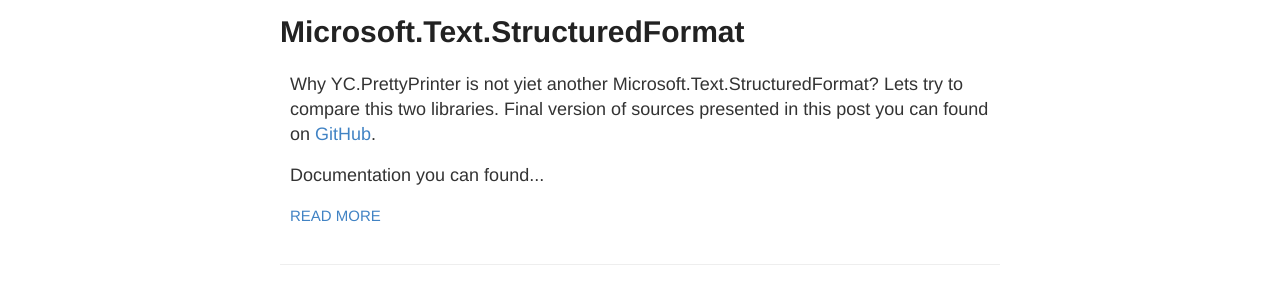
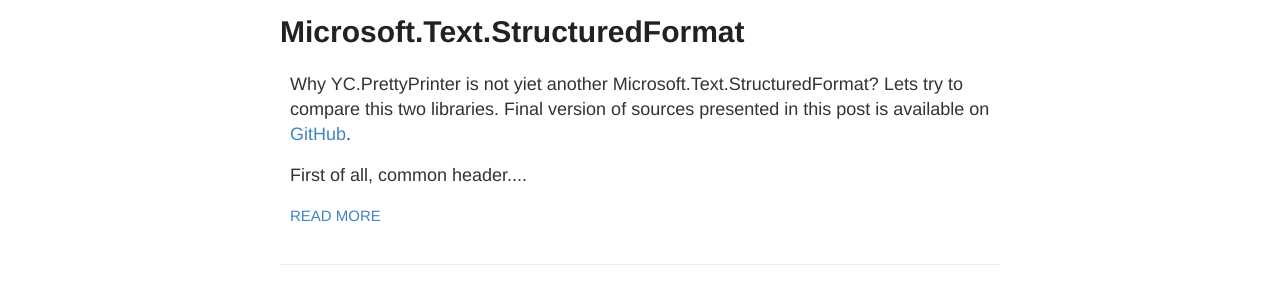
Before and after one commit to YaccConstructor/YaccConstructor.github.io, a Jekyll site: the page built from blog_index.html, in a window 1280 px wide. Shown: the part 206-498 px from the top of the page. Built offline with Jekyll 4.4.1, drawn with Linux system fonts in a browser that asks for light colours; Markdown is read by kramdown in place of the engine named in the settings; some of the changed lines change nothing that is shown.

Commit message:
Post in process

```diff
--- a/_posts/2015-08-14-YC.PrettyPrinter vs Microsoft.Text.StructuredFormat.md
+++ b/_posts/2015-08-14-YC.PrettyPrinter vs Microsoft.Text.StructuredFormat.md
@@ -12,9 +12,7 @@
         <div class="span9" id="main">
 
 
-<p>Why YC.PrettyPrinter is not yiet another Microsoft.Text.StructuredFormat? Lets try to compare this two libraries. Final version of sources presented in this post you can found on <a href="https://github.com/YaccConstructor/YC.PrettyPrinter/blob/master/tests/Example/Program.fs">GitHub</a>.</p>
-
-<p>Documentation you can found here and here</p>
+<p>Why YC.PrettyPrinter is not yiet another Microsoft.Text.StructuredFormat? Lets try to compare this two libraries. Final version of sources presented in this post is available on <a href="https://github.com/YaccConstructor/YC.PrettyPrinter/blob/master/tests/Example/Program.fs">GitHub</a>.</p>
 
 <p>First of all, common header. I use custom parser for simple "C-like" language implemented for tests. In examples below I do not aimed to format input string. So, input and output syntax may be different. Also let we specify width for result layout.</p>
 
@@ -41,7 +39,7 @@
 <span class="k">open</span> <span class="i">CoreParser</span>
 
 <span class="k">let</span> <span onmouseout="hideTip(event, 'fs2', 2)" onmouseover="showTip(event, 'fs2', 2)" class="i">ast</span> <span class="o">=</span>
-    <span class="o">&amp;</span><span class="s">&quot;if (1+5+7) { write(1+2); write(1+2)} else{ write(veryVeryVeryVeryLongVarName+222+3+4)};&quot;</span>
+    <span class="o">&amp;</span><span class="s">&quot;if (1+5+7) { write(1+2)} else{ write(1+3+4)};&quot;</span>
     <span class="o">|&gt;</span> <span class="i">Stmt</span><span class="o">.</span><span class="i">Parser</span><span class="o">.</span><span class="i">parse</span> ()
     <span class="o">|&gt;</span> <span onmouseout="hideTip(event, 'fs3', 3)" onmouseover="showTip(event, 'fs3', 3)" class="t">List</span><span class="o">.</span><span onmouseout="hideTip(event, 'fs4', 4)" onmouseover="showTip(event, 'fs4', 4)" class="f">head</span>
     <span class="o">|&gt;</span> <span onmouseout="hideTip(event, 'fs5', 5)" onmouseover="showTip(event, 'fs5', 5)" class="f">fst</span>
@@ -51,7 +49,7 @@
 </tr>
 </table>
 
-<p>Printer with braking after "then" and "else".</p>
+<p>First step is creation of printer with braking after "then" and "else" by using StructuredFormat. Description of combinators is available <a href="https://github.com/fsprojects/FSharpx.Extras/blob/master/src/FSharpx.Text.StructuredFormat/StructuredFormat.fsi">here</a>.</p>
 
 <table class="pre"><tr><td class="lines"><pre class="fssnip"><span class="l"> 1: </span>
 <span class="l"> 2: </span>
@@ -100,9 +98,18 @@
 </tr>
 </table>
 
-<p>Output</p>
+<p>Output is formatted input string:
+<pre>
+//input: "if (1+5+7) { write(1+2); write(1+2)} else{ write(1+3+4)};"
+if (1 + 5 + 7)
+then
+  write (1 + 2);
+  write (1 + 2)
+else
+  write (1 + 3 + 4)
+</pre></p>
 
-<p>Copy to YCPP</p>
+<p>The next step is migration to YC.PrettyPrinter. Since the <a href="http://yaccconstructor.github.io/YC.PrettyPrinter/reference/yc-prettyprinter-structuredformat.html">set of combinators implemented in YC.PrettyPrinter</a> is similar to the set of StructuredFormat combinators, you need only change openings and correct final function for layout ot string converting.</p>
 
 <table class="pre"><tr><td class="lines"><pre class="fssnip"><span class="l"> 1: </span>
 <span class="l"> 2: </span>
@@ -151,7 +158,18 @@
 </tr>
 </table>
 
-<p>Good. Similar result but som problems with semicolon. Yes, rightL is stub for migration simplification. So, let try ti fix it: wordL and unbracable concatenation without spasec can help to solve problem.</p>
+<p>Run it.
+<pre>
+//input: "if (1+5+7) { write(1+2); write(1+2)} else{ write(1+3+4)};"
+if (1 + 5 + 7)
+then
+  write (1 + 2) ;
+  write (1 + 2)
+else
+  write (1 + 3 + 4)
+</pre></p>
+
+<p>Good. We get similar result but there is some problems with semicolon: extra space is added. It is because rightL is stub for migration simplification. Spaces manipulation in YC.PrettyPrinter and StructuredFormat has some differences. Well, let we try to fix it: wordL and unbrakable concatenation without spaces (combinator &gt;|&lt;) can help to solve the problem.</p>
 
 <table class="pre"><tr><td class="lines"><pre class="fssnip"><span class="l">1: </span>
 <span class="l">2: </span>
@@ -166,7 +184,29 @@
 </tr>
 </table>
 
-<p>Well. Migration is pretty simple. But what about differences? Let try to print variadic "if".</p>
+<pre>
+//input: "if (1+5+7) { write(1+2); write(1+2)} else{ write(1+3+4)};"
+if (1 + 5 + 7)
+then
+  write (1 + 2);
+  write (1 + 2)
+else
+  write (1 + 3 + 4)
+</pre>
+
+<p>Ather modifications outputs are identical.</p>
+
+<p>Well. Migration is pretty simple. But what about differences? Let try to cpecify variadic layout for "if". It is not necessary to add line braking after "then" and "else" always. Sometymes we want to add next block without braking. Result should looks like this example:</p>
+
+<pre>
+if cond
+then stmt1;
+     stmt2
+else
+     stmt3
+</pre>
+
+<p>To implement such printer using StructuredFormat we can use combinator (---) : join, possible break with indent=2.</p>
 
 <table class="pre"><tr><td class="lines"><pre class="fssnip"><span class="l">1: </span>
 <span class="l">2: </span>
@@ -189,17 +229,58 @@
 </tr>
 </table>
 
-<p>Some examples are good but not all. And we can not solve this problem in SF. But YCPP can help us.</p>
+<p>Let try to format some examples.</p>
 
-<table class="pre"><tr><td class="lines"><pre class="fssnip"><span class="l">1: </span>
-<span class="l">2: </span>
-<span class="l">3: </span>
-<span class="l">4: </span>
-<span class="l">5: </span>
-<span class="l">6: </span>
-<span class="l">7: </span>
-<span class="l">8: </span>
-<span class="l">9: </span>
+<pre>
+// input: "if (1+5+7) { write(1+2)} else{ write(1+3+4)};"
+if (1 + 5 + 7)
+then write (1 + 2)
+else write (1 + 3 + 4)
+</pre>
+
+<pre>
+//input: "if (1+5+7) { write(longVarName+longVarName); write(longVarName+longVarName)} else{ write(longVarName+longVarName)};"
+if (1 + 5 + 7)
+then
+  write (longVarName + longVarName);
+  write (longVarName + longVarName)
+else
+  write (longVarName + longVarName)
+</pre>
+
+<pre>
+// input: "if (1+5+7) { write(1+2); write(1+2)} else{ write(1+3+4)};"
+if (1 + 5 + 7)
+then write (1 + 2);
+     write (1 + 2)
+else write (1 + 3 + 4)
+</pre>
+
+<p>Well, seems that all works as we want.</p>
+
+<pre>
+// input: "if (1+5+7) { write(1+2); write(1+2)} else{ write(veryVeryVeryVeryLongVarName+222+3+4)};"
+if (1 + 5 + 7)
+then write (1 + 2);
+     write (1 + 2)
+else
+  write (veryVeryVeryVeryLongVarName
+         + 222 + 3 + 4)
+</pre>
+
+<p>In some cases we can get slightly incorrect output. It happens because we can not sinchronize brakings after "then" and "else" and we can not solve this problem using StructuredFormat. But YC.PrettyPrinter can help us because it contais choice combinator.</p>
+
+<table class="pre"><tr><td class="lines"><pre class="fssnip"><span class="l"> 1: </span>
+<span class="l"> 2: </span>
+<span class="l"> 3: </span>
+<span class="l"> 4: </span>
+<span class="l"> 5: </span>
+<span class="l"> 6: </span>
+<span class="l"> 7: </span>
+<span class="l"> 8: </span>
+<span class="l"> 9: </span>
+<span class="l">10: </span>
+<span class="l">11: </span>
 </pre></td>
 <td class="snippet"><pre class="fssnip highlighted"><code lang="fsharp">    <span class="k">and</span> <span onmouseout="hideTip(event, 'fs17', 76)" onmouseover="showTip(event, 'fs17', 76)" class="f">printS</span> <span onmouseout="hideTip(event, 'fs10', 77)" onmouseover="showTip(event, 'fs10', 77)" class="i">ast</span> <span class="o">=</span>
         <span class="k">match</span> <span onmouseout="hideTip(event, 'fs10', 78)" onmouseover="showTip(event, 'fs10', 78)" class="i">ast</span> <span class="k">with</span>
@@ -208,13 +289,55 @@
         | <span class="i">Stmt</span><span class="o">.</span><span class="i">If</span>(<span class="i">c</span>,<span class="i">t</span>,<span class="i">f</span>) <span class="k">-&gt;</span>
             <span class="k">let</span> <span class="i">_t</span> <span class="o">=</span> <span onmouseout="hideTip(event, 'fs17', 83)" onmouseover="showTip(event, 'fs17', 83)" class="i">printS</span> <span class="i">t</span>
             <span class="k">let</span> <span class="i">_f</span> <span class="o">=</span> <span onmouseout="hideTip(event, 'fs17', 84)" onmouseover="showTip(event, 'fs17', 84)" class="i">printS</span> <span class="i">f</span>
+            <span class="c">// We can specify &quot;template&quot; for &quot;if-then-else&quot; layout.</span>
             <span class="k">let</span> <span class="i">ifTpl</span> <span class="i">f</span> <span class="o">=</span> (<span class="i">wordL</span> <span class="s">&quot;if&quot;</span> <span class="o">^^</span> <span class="i">bracketL</span>(<span onmouseout="hideTip(event, 'fs16', 85)" onmouseover="showTip(event, 'fs16', 85)" class="i">print</span> <span class="i">c</span>)) <span class="o">@@</span> (<span class="i">wordL</span> <span class="s">&quot;then&quot;</span> <span class="o">|&gt;</span> <span class="i">f</span> <span class="o">&lt;|</span> <span class="i">_t</span>) <span class="o">@@</span> (<span class="i">wordL</span> <span class="s">&quot;else&quot;</span> <span class="o">|&gt;</span> <span class="i">f</span> <span class="o">&lt;|</span> <span class="i">_f</span> )
+            <span class="c">// Choice: all unbrekable or all with braking.</span>
             (<span class="i">ifTpl</span> (<span class="o">^^</span>)) <span class="o">&gt;</span><span class="o">//&lt;</span> (<span class="i">ifTpl</span> (<span class="o">@@--</span>))
 </code></pre></td>
 </tr>
 </table>
 
-<p>Well. All works fine.</p>
+<p>Output for <code>"if (1+5+7) { write(1+2); write(1+2)} else{ write(veryVeryVeryVeryLongVarName+222+3+4)};"</code>:
+<pre>
+if (1 + 5 + 7)
+then
+  write (1 + 2);
+  write (1 + 2)
+else
+  write (veryVeryVeryVeryLongVarName
+         + 222 + 3 + 4)
+</pre></p>
+
+<p>Well. It is what we want. So, combinators which implemented in YC.PrettyPrinter is more comprehensive. Also, they are global optimal: result is layout with required width and minimal height.
+Output for <code>"if (1+5+7) { write(longVarName+longVarName); write(longVarName+longVarName)} else{ write(longVarName+longVarName)};"</code> is good demonstartion of this property. Width for layout is 25 for both libraries.</p>
+
+<pre>
+//StructuredFormat
+if (1 + 5 + 7)
+then
+  write (longVarName + longVarName);
+  write (longVarName + longVarName)
+else
+  write (longVarName + longVarName)
+
+//YC.PrettyPrinter
+if (1 + 5 + 7)
+then
+  write (longVarName
+         + longVarName);
+  write (longVarName
+         + longVarName)
+else
+  write (longVarName
+         + longVarName)
+</pre>
+
+<p>As you can see, width of result generated by StructuredFormat is greater then 25 and width of result generated by YC.PrettyPrinter is not greater and height is minimal such that do not exceed required width.</p>
+
+<p>Small note about performance. YC.PrettyPrinter is not sutable for fast printing of huge amount of code. We compare printer based on StructuredFormat (P1) with printer on YC.PrettyPrinter (P2) whish is result of naive migration form StructuredFormat.
+P1 was implemented for SQL translation results printing (AST) as part of enterprice project. It is nesessary 2.5 sec to print back AST of 10000 loc and 13 sec to print back AST of 20000 loc with P2. With P1 both examples printed in 0.5 sec.</p>
+
+<p>Final result: if you need fast printer then you should use StructuredFormat, but if your goal is really pretty output then YC.PrettyPrinter is better choice.</p>
 
 <div class="tip" id="fs1">module Example</div>
 <div class="tip" id="fs2">val ast : obj<br /><br />Full name: Example.ast</div>
```
